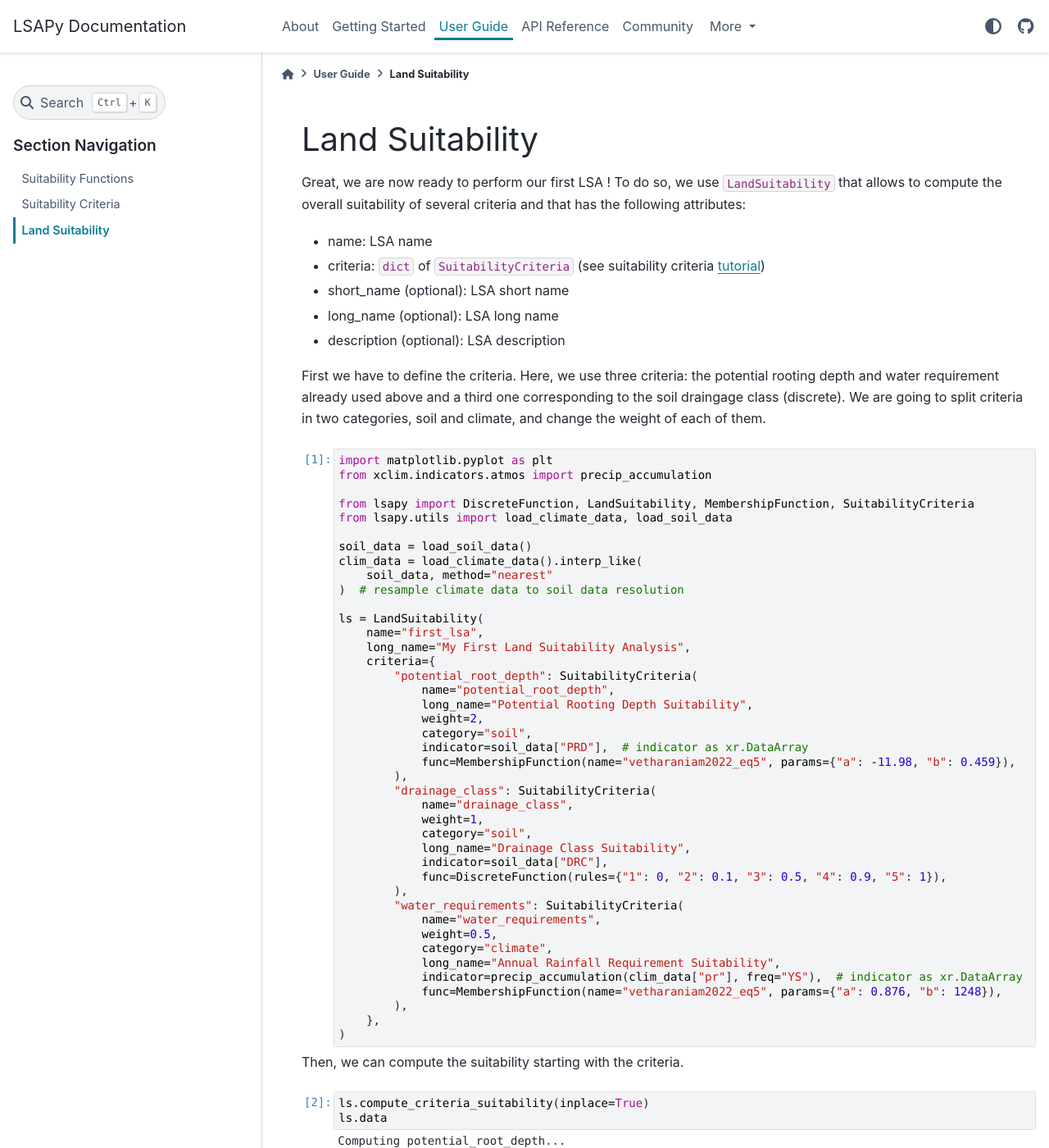
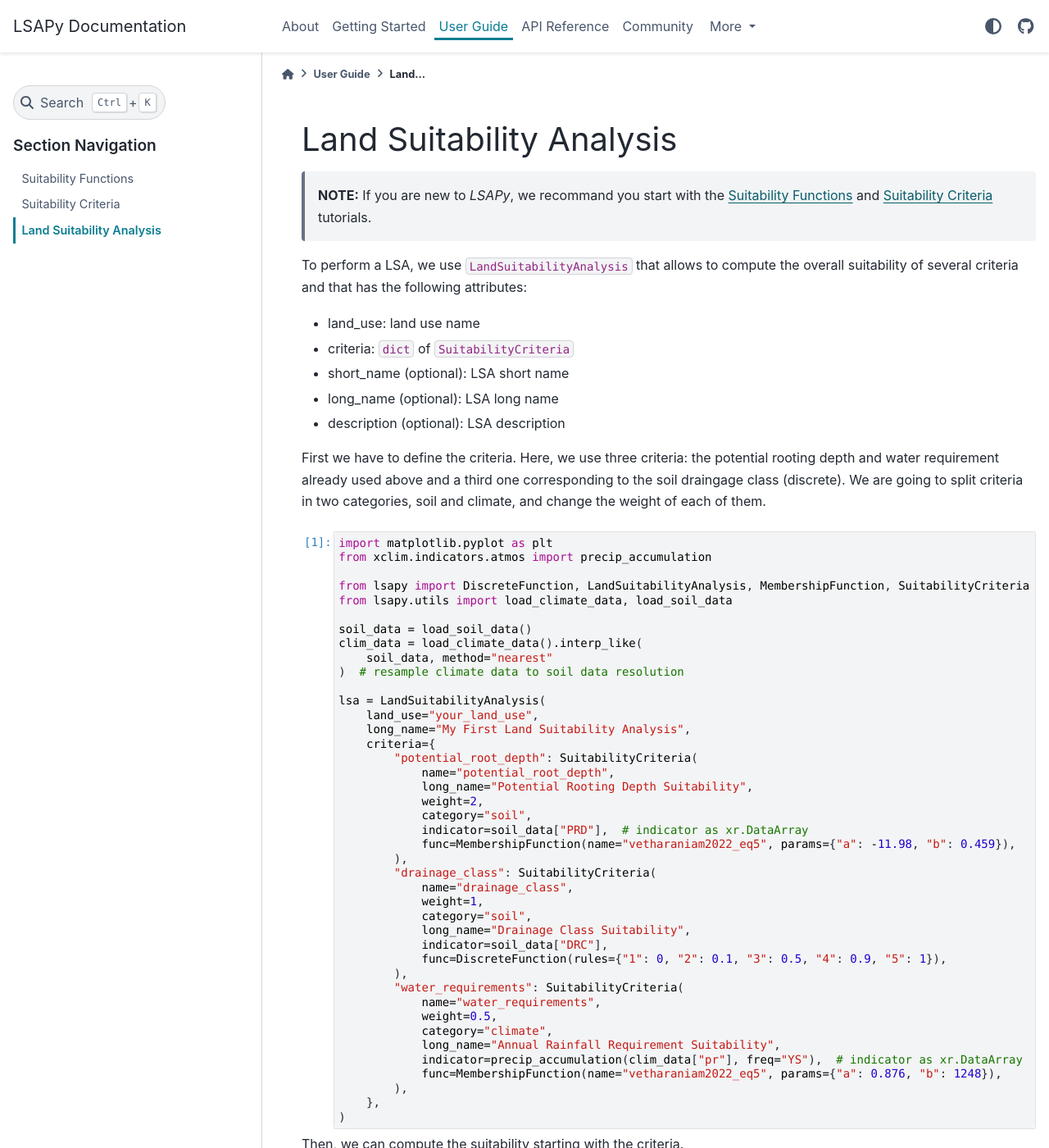
Before and after one commit to baptistehamon/lsapy, a Sphinx documentation site: the page built from docs/notebooks/lsa.ipynb, in a window 1280 px wide and 1400 px high. Shown: the whole window at 82% size. Built offline with Sphinx 7.4.7 and the PyData theme 0.15.4, drawn with Linux system fonts in a browser that asks for light colours; some of the changed text lies outside the part shown.

Commit message:
Rename LandSuitability to LandSuitabilityAnalysis and update docs

```diff
--- a/CHANGELOG.rst
+++ b/CHANGELOG.rst
@@ -18,6 +18,8 @@ Breaking changes
     * ``fit`` method has been renamed to ``fit_functions``.
 * ``DiscreteSuitFunction`` has been renamed to ``DiscreteFunction`` (issue `#15 <https://github.com/baptistehamon/lsapy/issues/15>`_, PR `#23 <https://github.com/baptistehamon/lsapy/pull/23>`_):
     * ``func_method`` and ``func_params`` have been renamed to ``name`` and ``params`` respectively.
+* ``LandSuitability`` has been renamed to ``LandSuitabilityAnalysis``.
+    * ``name`` has been renamed to ``land_use``.
 
 Internal changes
 ^^^^^^^^^^^^^^^^
--- a/docs/api/index.rst
+++ b/docs/api/index.rst
@@ -22,7 +22,7 @@ Constructors
    DiscreteFunction
    MembershipFunction
    SuitabilityCriteria
-   LandSuitability
+   LandSuitabilityAnalysis
 
 Suitability Functions
 ---------------------
--- a/src/lsapy/__init__.py
+++ b/src/lsapy/__init__.py
@@ -2,7 +2,7 @@
 
 from lsapy.criteria import SuitabilityCriteria
 from lsapy.functions import *
-from lsapy.lsa import LandSuitability
+from lsapy.lsa import LandSuitabilityAnalysis
 
 __author__ = "Baptiste Hamon"
 __email__ = "baptiste.hamon@pg.canterbury.ac.nz"
```
Also changed, not shown: README.rst (+6 -6 lines), docs/notebooks/criteria.ipynb, docs/notebooks/lsa.ipynb, 2 other files.
